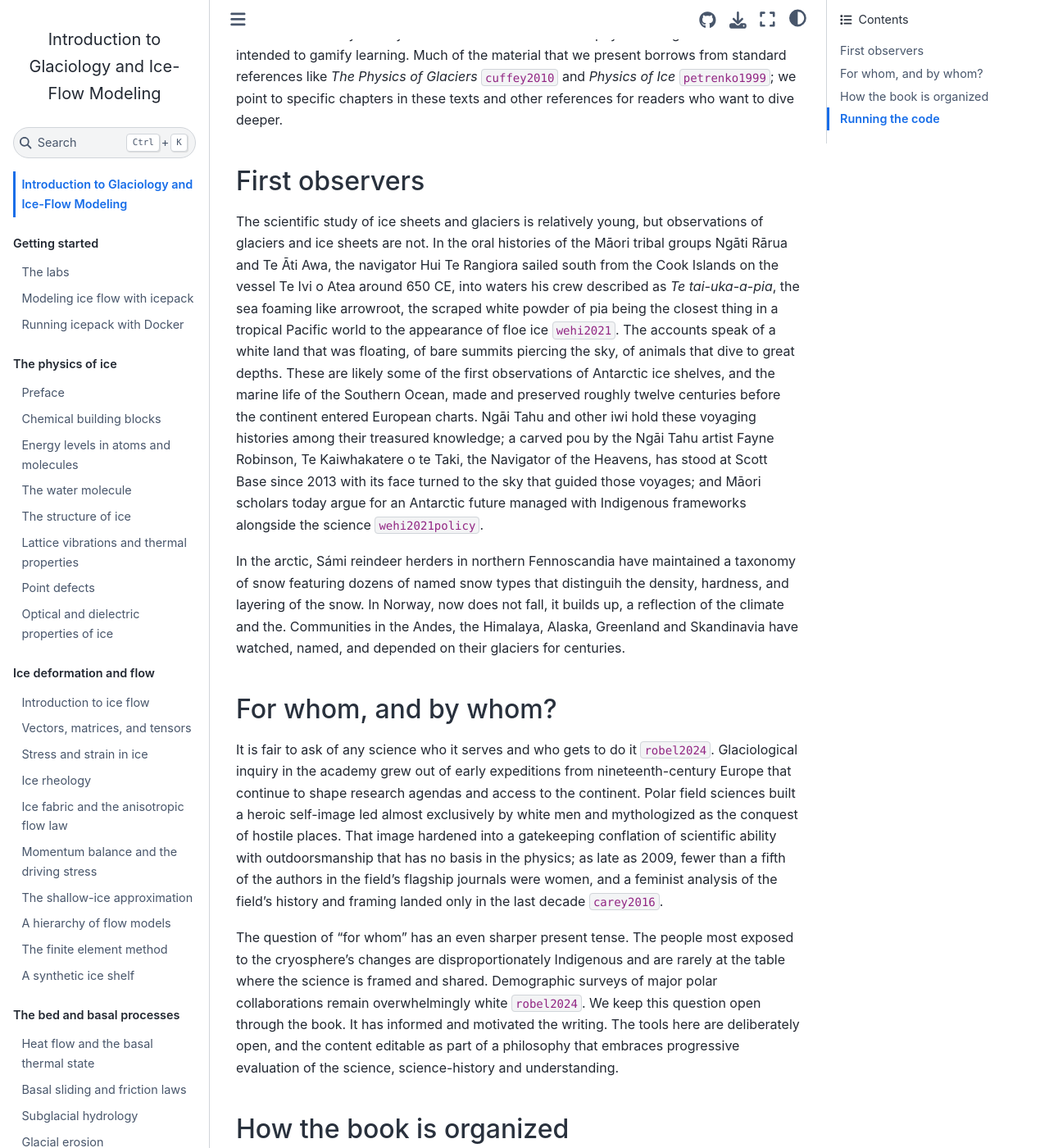
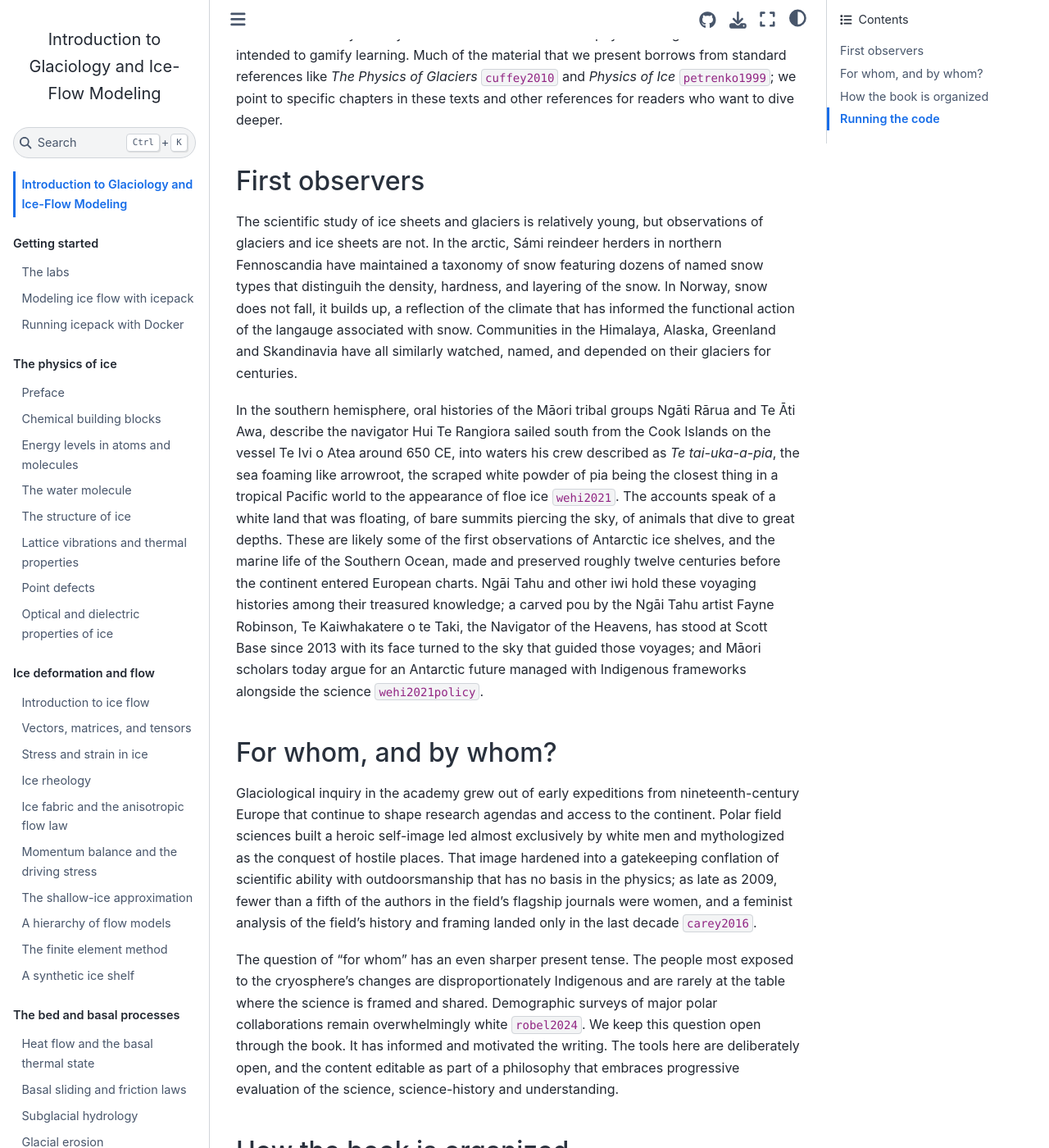
Before and after one commit to rice-glaciology/glaciology-book, a Jupyter Book: the page built from intro.md, in a window 1280 px wide and 1400 px high, scrolled down 330 px. Shown: the whole window at 82% size. Built offline with Jupyter Book 1.0.4 settings and Sphinx 7.4.7 and the Sphinx Book theme 1.1.4, drawn with Linux system fonts in a browser that asks for light colours; pages that are not in the unit, such as notebooks, are missing from menus; cross-references to code outside the pages are shown as plain code.

Commit message:
Revise sections on ice observation and inquiry

```diff
--- a/intro.md
+++ b/intro.md
@@ -6,13 +6,13 @@ The book is aimed at advanced undergraduates and beginning graduate students who
 
 ## First observers
 
-The scientific study of ice sheets and glaciers is relatively young, but observations of glaciers and ice sheets are not. In the oral histories of the Māori tribal groups Ngāti Rārua and Te Āti Awa, the navigator Hui Te Rangiora sailed south from the Cook Islands on the vessel Te Ivi o Atea around 650 CE, into waters his crew described as *Te tai-uka-a-pia*, the sea foaming like arrowroot, the scraped white powder of pia being the closest thing in a tropical Pacific world to the appearance of floe ice {cite}`wehi2021`. The accounts speak of a white land that was floating, of bare summits piercing the sky, of animals that dive to great depths. These are likely some of the first observations of Antarctic ice shelves, and the marine life of the Southern Ocean, made and preserved roughly twelve centuries before the continent entered European charts. Ngāi Tahu and other iwi hold these voyaging histories among their treasured knowledge; a carved pou by the Ngāi Tahu artist Fayne Robinson, Te Kaiwhakatere o te Taki, the Navigator of the Heavens, has stood at Scott Base since 2013 with its face turned to the sky that guided those voyages; and Māori scholars today argue for an Antarctic future managed with Indigenous frameworks alongside the science {cite}`wehi2021policy`.
+The scientific study of ice sheets and glaciers is relatively young, but observations of glaciers and ice sheets are not. In the arctic, Sámi reindeer herders in northern Fennoscandia have maintained a taxonomy of snow featuring dozens of named snow types that distinguih the density, hardness, and layering of the snow. In Norway, snow does not fall, it builds up, a reflection of the climate that has informed the functional action of the langauge associated with snow. Communities in the Himalaya, Alaska, Greenland and Skandinavia have all similarly watched, named, and depended on their glaciers for centuries.
 
-In the arctic, Sámi reindeer herders in northern Fennoscandia have maintained a taxonomy of snow featuring dozens of named snow types that distinguih the density, hardness, and layering of the snow. In Norway, now does not fall, it builds up, a reflection of the climate and the. Communities in the Andes, the Himalaya, Alaska, Greenland and Skandinavia have watched, named, and depended on their glaciers for centuries.
+In the southern hemisphere, oral histories of the Māori tribal groups Ngāti Rārua and Te Āti Awa, describe the navigator Hui Te Rangiora sailed south from the Cook Islands on the vessel Te Ivi o Atea around 650 CE, into waters his crew described as *Te tai-uka-a-pia*, the sea foaming like arrowroot, the scraped white powder of pia being the closest thing in a tropical Pacific world to the appearance of floe ice {cite}`wehi2021`. The accounts speak of a white land that was floating, of bare summits piercing the sky, of animals that dive to great depths. These are likely some of the first observations of Antarctic ice shelves, and the marine life of the Southern Ocean, made and preserved roughly twelve centuries before the continent entered European charts. Ngāi Tahu and other iwi hold these voyaging histories among their treasured knowledge; a carved pou by the Ngāi Tahu artist Fayne Robinson, Te Kaiwhakatere o te Taki, the Navigator of the Heavens, has stood at Scott Base since 2013 with its face turned to the sky that guided those voyages; and Māori scholars today argue for an Antarctic future managed with Indigenous frameworks alongside the science {cite}`wehi2021policy`.
 
 ## For whom, and by whom?
 
-It is fair to ask of any science who it serves and who gets to do it {cite}`robel2024`. Glaciological inquiry in the academy grew out of early expeditions from nineteenth-century Europe that continue to shape research agendas and access to the continent. Polar field sciences built a heroic self-image led almost exclusively by white men and mythologized as the conquest of hostile places. That image hardened into a gatekeeping conflation of scientific ability with outdoorsmanship that has no basis in the physics; as late as 2009, fewer than a fifth of the authors in the field's flagship journals were women, and a feminist analysis of the field's history and framing landed only in the last decade {cite}`carey2016`.
+Glaciological inquiry in the academy grew out of early expeditions from nineteenth-century Europe that continue to shape research agendas and access to the continent. Polar field sciences built a heroic self-image led almost exclusively by white men and mythologized as the conquest of hostile places. That image hardened into a gatekeeping conflation of scientific ability with outdoorsmanship that has no basis in the physics; as late as 2009, fewer than a fifth of the authors in the field's flagship journals were women, and a feminist analysis of the field's history and framing landed only in the last decade {cite}`carey2016`.
 
 The question of "for whom" has an even sharper present tense. The people most exposed to the cryosphere's changes are disproportionately Indigenous and are rarely at the table where the science is framed and shared. Demographic surveys of major polar collaborations remain overwhelmingly white {cite}`robel2024`. We keep this question open through the book. It has informed and motivated the writing. The tools here are deliberately open, and the content editable as part of a philosophy that embraces progressive evaluation of the science, science-history and understanding.
 
```
